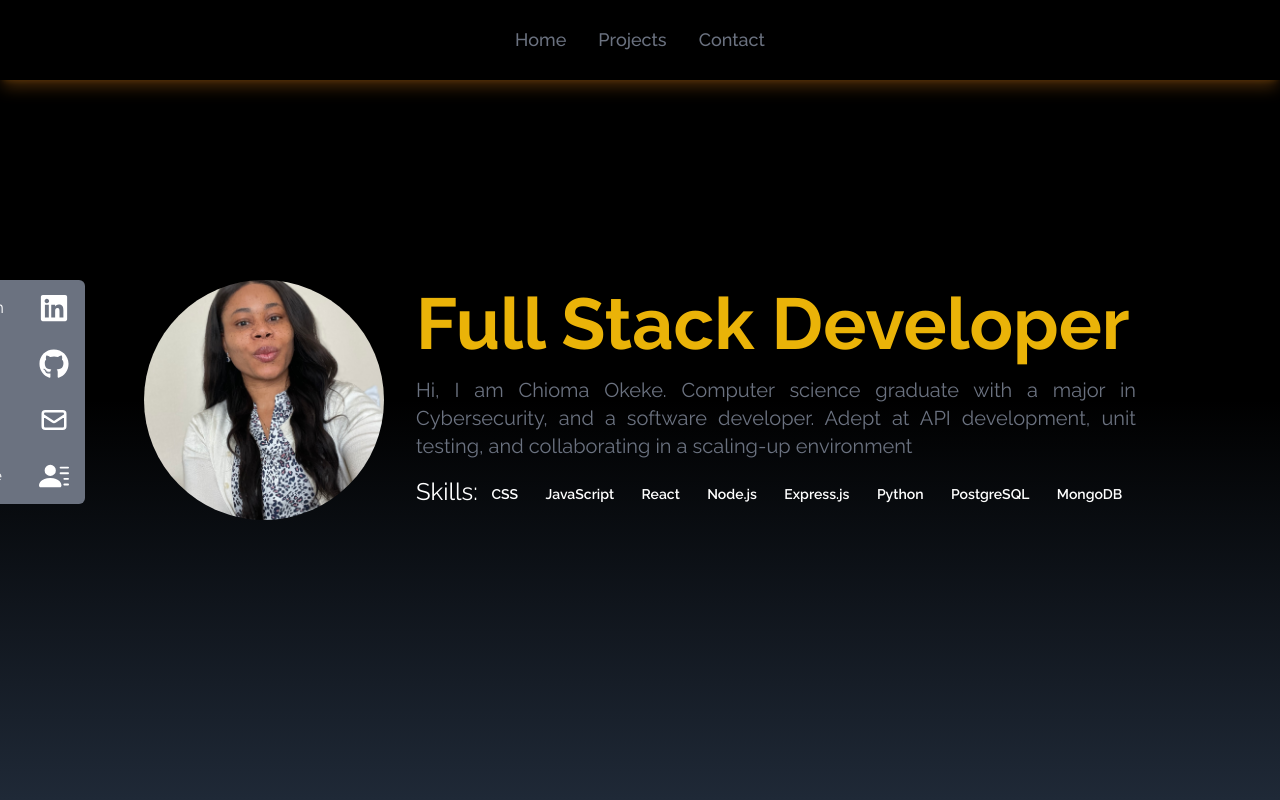
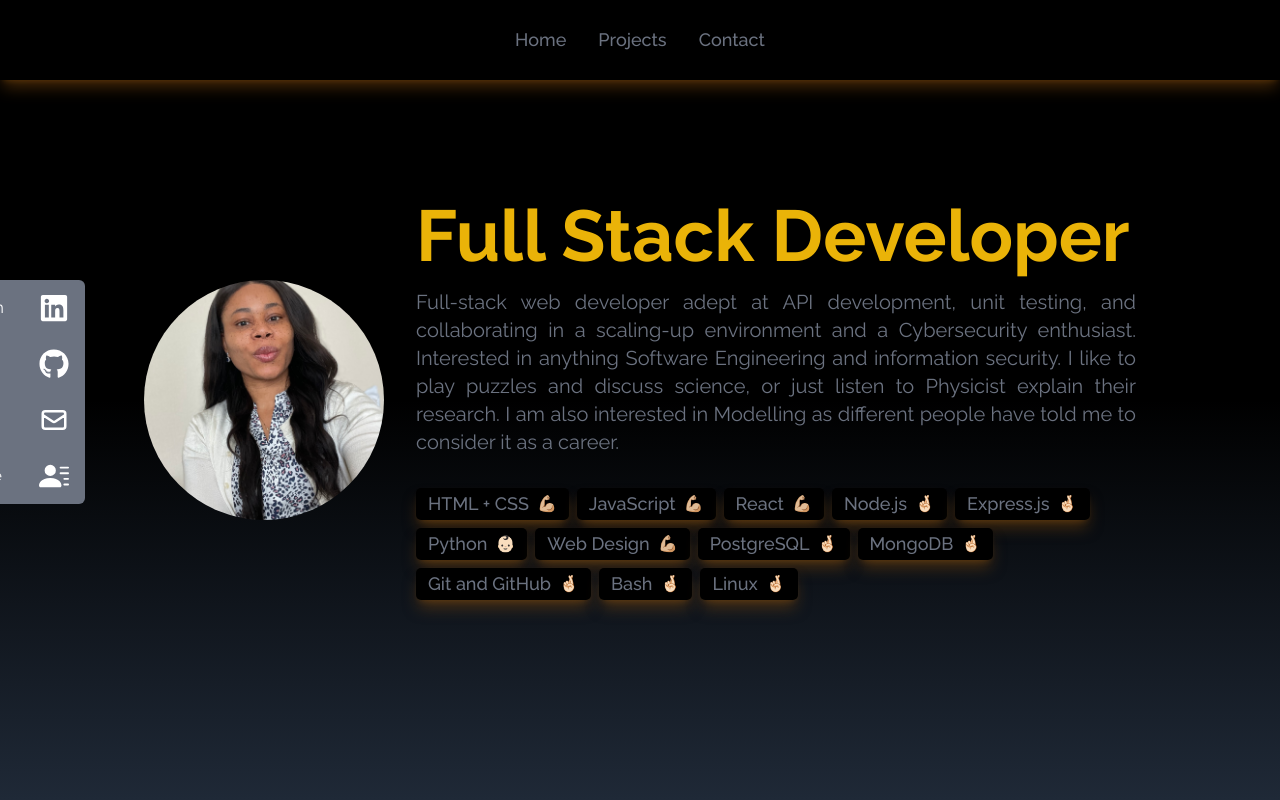
Before and after one commit to JanefrancessC/portfolio, a React (Create React App) app: page / in a window 1280 px wide. Shown: the top 800 px of the page. Built offline with nearby package versions, Linux system fonts and the light colour scheme; a web font is replaced by a local one.

Commit message:
updated skills levels

```diff
--- a/src/App.js
+++ b/src/App.js
@@ -5,7 +5,6 @@ import Media from "./components/Media";
 import Projects from "./components/Projects";
 import Contact from "./components/Contact";
 import Footer from "./components/Footer";
-
 
 function App() {
   return (
--- a/src/components/About.js
+++ b/src/components/About.js
@@ -12,9 +12,13 @@ const About = () => {
         </div>
 
         <p className="text-xl text-justify">
-          Computer science graduate with a major in Cybersecurity, and a
-          software Developer Adept at API development, unit testing, and
-          collaborating in a scaling-up environment
+          Full-stack web developer adept at API development, unit testing, and
+          collaborating in a scaling-up environment and a Cybersecurity
+          enthusiast. Interested in anything Software Engineering and
+          information security. I like to play puzzles and discuss science, or
+          just listen to Physicist explain their research. I am also interested
+          in Modelling as different people have told me to consider it as a
+          career.
         </p>
       </div>
     </div>
--- a/src/components/Home.js
+++ b/src/components/Home.js
@@ -1,5 +1,6 @@
 import React from "react";
 import hero from "../assets/images/hero.jpeg";
+import SkillList from "./Skill";
 
 const Tag = ({ children }) => (
   <span className="inline-block bg-black-500 text-white rounded-full mx-auto px-3 py-1 text-sm font-semibold m-1">
@@ -28,13 +29,21 @@ const Home = () => {
             Full Stack Developer
           </h2>
           <p className="text-xl text-gray-500 py-4 w-full text-justify">
-            Hi, I am Chioma Okeke. Computer science graduate with a major in
+            Full-stack web developer adept at API development, unit testing, and
+            collaborating in a scaling-up environment and a Cybersecurity
+            enthusiast. Interested in anything Software Engineering and
+            information security. I like to play puzzles and discuss science, or
+            just listen to Physicist explain their research. I am also
+            interested in Modelling as different people have told me to consider
+            it as a career.
+            {/* Hi, I am Chioma Okeke. Computer science graduate with a major in
             Cybersecurity, and a software developer. Adept at API development,
-            unit testing, and collaborating in a scaling-up environment
+            unit testing, and collaborating in a scaling-up environment */}
           </p>
 
           <div className="flex flex-wrap justify-center">
-            <p className="text-2xl text-white">Skills:</p>
+            <SkillList />
+            {/* <p className="text-2xl text-white">Skills:</p>
             <Tag>CSS</Tag>
             <Tag>JavaScript</Tag>
             <Tag>React</Tag>
@@ -42,7 +51,7 @@ const Home = () => {
             <Tag>Express.js</Tag>
             <Tag>Python</Tag>
             <Tag>PostgreSQL</Tag>
-            <Tag>MongoDB</Tag>
+            <Tag>MongoDB</Tag> */}
           </div>
         </div>
       </div>
--- a/src/components/Projects.js
+++ b/src/components/Projects.js
@@ -14,7 +14,7 @@ const Projects = () => {
       gitHubLink: "https://github.com/JanefrancessC/deskeando",
       title: "Deskeando",
       description:
-        "An application to manage desk booking and spaces, a way to book desks in advance so everyone can be sure they have space to work ",
+        "A hot desking application to manage desk booking and spaces, a way to book desks in advance so everyone can be sure they have space to work ",
     },
     {
       id: 2,
--- /dev/null
+++ b/src/components/Skill.js
@@ -0,0 +1,98 @@
+import React from "react";
+import "./skill.css";
+
+const skillsData = [
+  {
+    skill: "HTML + CSS",
+    level: "advanced",
+  },
+  {
+    skill: "JavaScript",
+    level: "advanced",
+  },
+  {
+    skill: "React",
+    level: "advanced",
+  },
+  {
+    skill: "Node.js",
+    level: "intermediate",
+  },
+  {
+    skill: "Express.js",
+    level: "intermediate",
+  },
+  {
+    skill: "Python",
+    level: "beginner",
+  },
+  {
+    skill: "Web Design",
+    level: "advanced",
+  },
+  {
+    skill: "PostgreSQL",
+    level: "intermediate",
+  },
+  {
+    skill: "MongoDB",
+    level: "intermediate",
+  },
+  {
+    skill: "Git and GitHub",
+    level: "intermediate",
+  },
+  {
+    skill: "Bash",
+    level: "intermediate",
+  },
+  {
+    skill: "Linux",
+    level: "intermediate",
+  },
+];
+
+const SkillList = () => {
+  const skills = skillsData;
+  const numSkills = skills.length;
+
+  return (
+    <>
+      {numSkills > 0 ? (
+        <ul className="skill-list">
+          {skills.map((skill) => (
+            <Skill skill={skill} key={skill.skill} />
+          ))}
+        </ul>
+      ) : (
+        "No skills yet"
+      )}
+    </>
+  );
+};
+
+const Skill = ({ skill }) => {
+  return (
+    <li
+      className="skill shadow-lg shadow-yellow-800/50 bg-black"
+      style={
+        {
+          // backgroundColor: "hwb(55 11% 70% / 0.738)",
+          // background: "#dad126",
+          // color: "#ffffff",
+        }
+      }
+    >
+      <span className="font-medium text-lg text-gray-500">{skill.skill}</span>
+      <span>
+        {skill.level === "advanced"
+          ? "💪🏼"
+          : skill.level === "intermediate"
+          ? "🤞🏻"
+          : "👶🏻"}
+      </span>
+    </li>
+  );
+};
+
+export default SkillList;
--- /dev/null
+++ b/src/components/skill.css
@@ -0,0 +1,19 @@
+.skill-list {
+  list-style: none;
+  display: flex;
+  flex-wrap: wrap;
+  gap: 8px;
+  margin-top: 16px;
+  /* background-color: #dad126; */
+}
+
+.skill {
+  padding: 2px 12px;
+  border-radius: 5px;
+  display: flex;
+  align-items: center;
+  gap: 8px;
+  font-weight: 500;
+  /* background-color: hwb(55 11% 70% / 0.738);
+  color: #ffffff; */
+}
```
